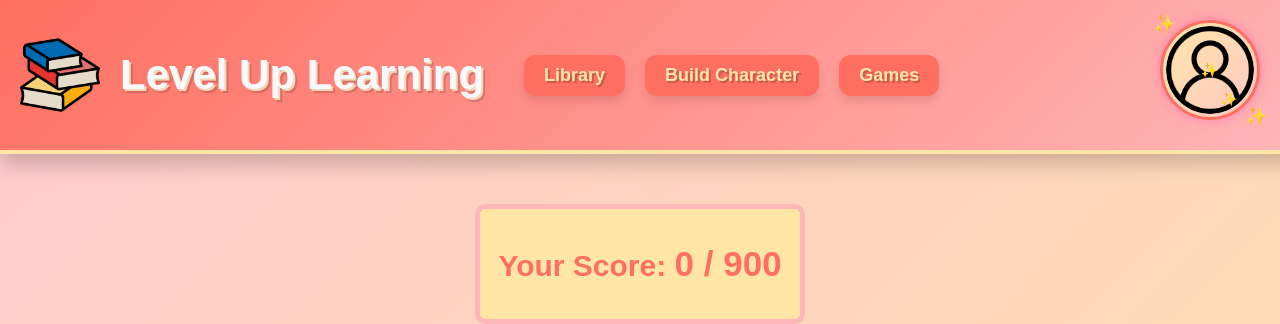
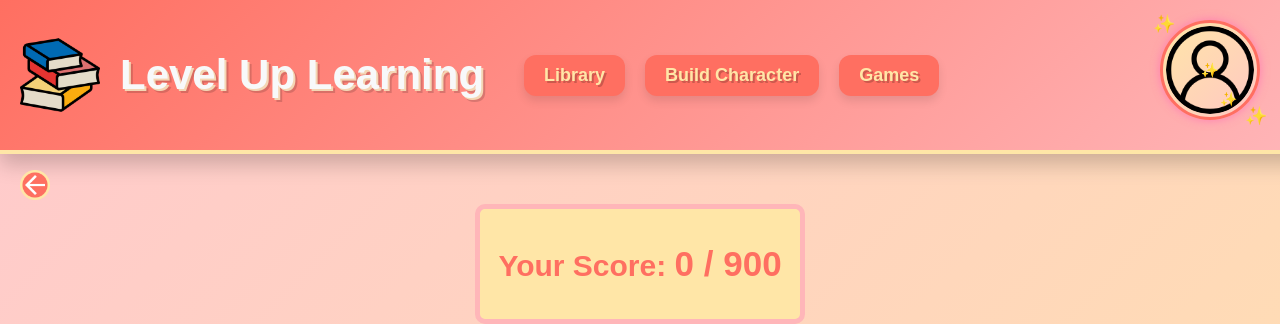
Before and after one commit to evonnela/capstone, a React (Create React App) app: page /#/Quiz in a window 1280 px wide. Shown: the top 324 px of the page. Built offline with nearby package versions, Linux system fonts and the light colour scheme; no server answers; the database is empty; a web font is replaced by a local one.

Commit message:
back btn in book

```diff
--- a/public/index.html
+++ b/public/index.html
@@ -18,15 +18,16 @@
             href="https://fonts.googleapis.com/css2?family=Lora:ital,wght@0,400..700;1,400..700&family=Noto+Emoji:wght@300..700&family=Roboto:ital,wght@0,100;0,300;0,400;0,500;0,700;0,900;1,100;1,300;1,400;1,500;1,700;1,900&family=Tiny5&display=swap"
             rel="stylesheet"
         />
-
         <title>Level Up Learning</title>
 
         <!-- Main CSS and JS -->
         <!-- The following files will be added dynamically during build -->
         <!-- Don't use fixed paths like '/static/js/main.xxx.js' -->
     </head>
+
     <body>
         <noscript>You need to enable JavaScript to run this app.</noscript>
         <div id="root"></div>
+        <div id="fixed-ui"></div>
     </body>
 </html>
--- a/src/components/App.js
+++ b/src/components/App.js
@@ -27,6 +27,7 @@ export default function App() {
     const [avatarRefreshKey, setAvatarRefreshKey] = useState(0);
 
     const getCurrentUserId = () => userId;
+
 
     return (
       <div>
--- a/src/components/Book.js
+++ b/src/components/Book.js
@@ -2,8 +2,31 @@ import React, { useState, useEffect, useRef } from 'react';
 import { ReactReader } from 'react-reader';
 import { ref, set, get } from 'firebase/database';
 import { db } from '../index';
+import { Link } from 'react-router-dom';
 import '../index.css';
 import ProgressBar from './ProgressBar';
+import backArrow from '../img/backArrow.png';
+import { createPortal } from 'react-dom';
+
+const ArrowPortal = () => {
+  const target = document.getElementById('fixed-ui');
+  if (!target) return null;
+
+  return createPortal(
+    <div style={{ position: 'fixed', top: '170px', left: '20px', zIndex: 9999 }}>
+      <Link to="/">
+        <img
+          src={backArrow}
+          alt="Back"
+          style={{ width: '30px', height: '30px' }}
+          className="btn-icon"
+        />
+      </Link>
+    </div>,
+    target
+  );
+};
+
 
 const Book = ({ onPageChange }) => {
   const [location, setLocation] = useState(null);
@@ -153,6 +176,8 @@ const userId = localStorage.getItem('user') || 'exampleUserId'; // Use user from
   };
 
   return (
+    <>
+    <ArrowPortal />
     <div className="book-container">
       {/* Header with settings and notebook button */}
       <header className="giver-header">
@@ -251,6 +276,7 @@ const userId = localStorage.getItem('user') || 'exampleUserId'; // Use user from
         </button>
       </div>
     </div>
+    </>
   );
 };
 
```
